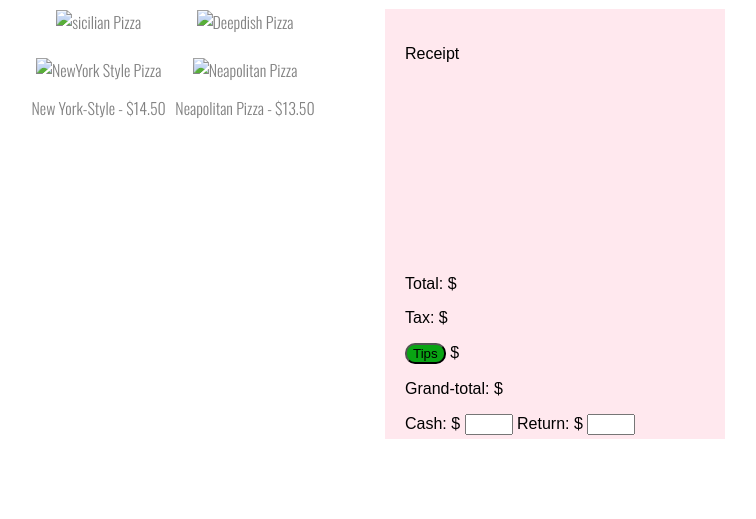
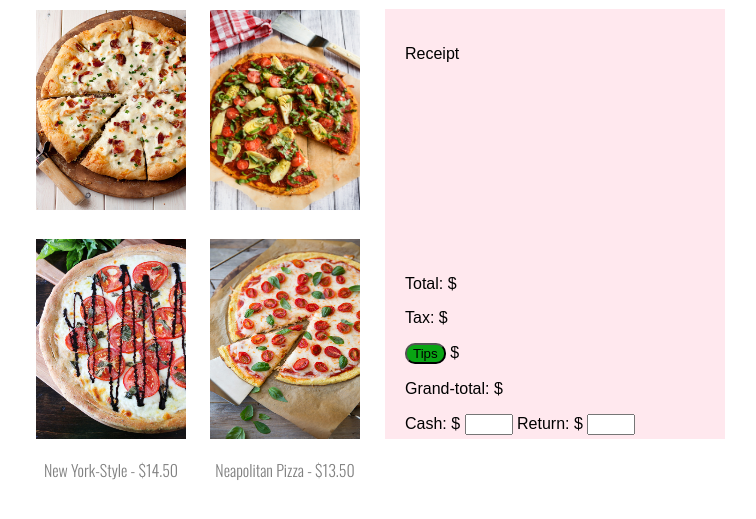
Before and after one commit to deksr/MVP-Proj-1, a plain HTML site: page index.html in a window 1280 px wide. Shown: the part 201-720 px from the top of the page, without its empty margins (145-901 px from the left). Drawn offline with nearby package versions, Linux system fonts and the light colour scheme; a web font is replaced by a local one.

Commit message:
changed all paths on html

```diff
--- a/index.html
+++ b/index.html
@@ -29,22 +29,22 @@
 				<tr>
 
 
-					<td> <img id= "sicilian-pizza" alt= "sicilian Pizza" src="Sicilian.jpg">
+					<td> <img id= "sicilian-pizza" alt= "sicilian Pizza" src="images/Sicilian.jpg">
 					</td>
 
 					<td>
-						<img id= "deepdishpizza" alt= "Deepdish Pizza" src="deepdish.jpg">
+						<img id= "deepdishpizza" alt= "Deepdish Pizza" src="images/deepdish.jpg">
 					</td>
 				</tr>
 
 
 				<tr>
 					<td>
-						<img id= "new-york-style-pizza" alt= "NewYork Style Pizza" src="nystyle.jpg">
+						<img id= "new-york-style-pizza" alt= "NewYork Style Pizza" src="images/nystyle.jpg">
 					</td>
 
 					<td>
-						<img id= "neapolitan-pizza" alt= "Neapolitan Pizza"  src="nepolitan.jpg">
+						<img id= "neapolitan-pizza" alt= "Neapolitan Pizza"  src="images/nepolitan.jpg">
 					</td>
 				</tr>
 
@@ -85,8 +85,8 @@
 
 
 
-<script src= "Resturants.js"> </script>
-		<script src="jQuery-2.1.4.js"> </script>
+<script src= "javascript/Resturants.js"> </script>
+		<script src="jquery/jQuery-2.1.4.js"> </script>
 
 			</body>
 </html>
```
